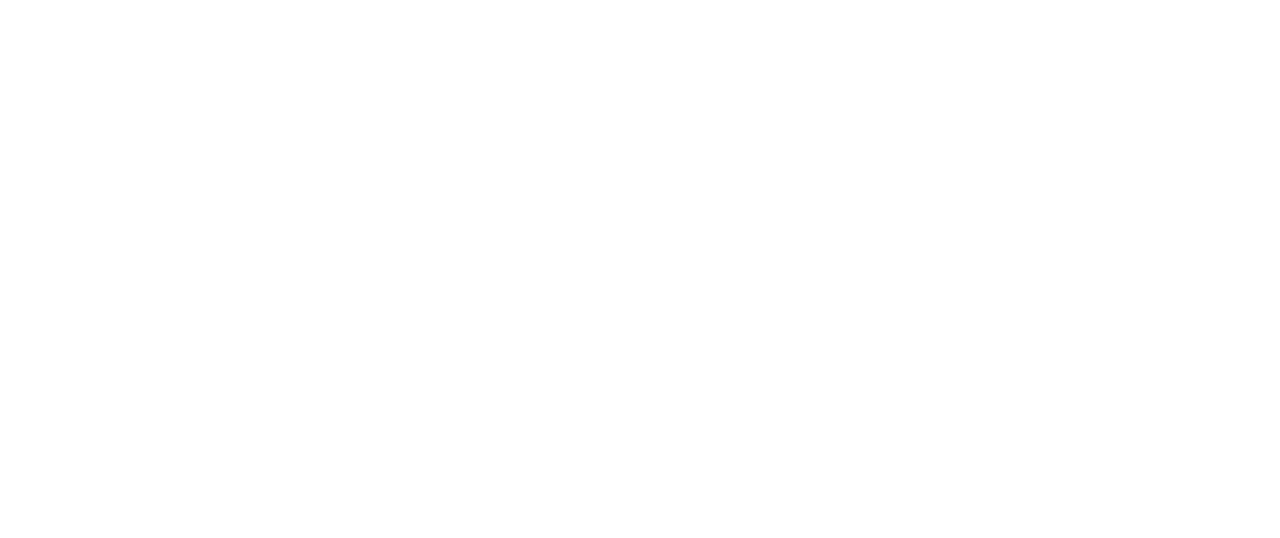
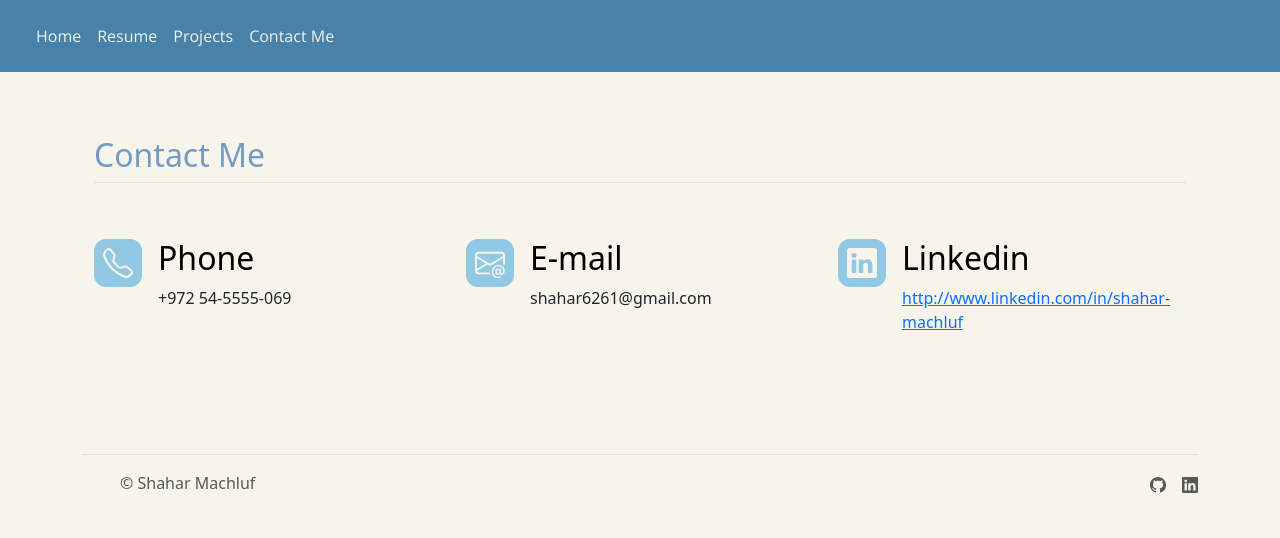
Before and after one commit to ShaharMachluf/Portfolio-Website, a plain HTML site: page contact_me.html in a window 1280 px wide. Drawn offline with nearby package versions, Linux system fonts and the light colour scheme.

Commit message:
contact me finished

```diff
--- a/contact_me.html
+++ b/contact_me.html
@@ -0,0 +1,131 @@
+<!DOCTYPE html>
+<html lang="en">
+<head>
+    <meta charset="UTF-8">
+    <meta name="viewport" content="width=device-width, initial-scale=1.0">
+    <title>Contact Me</title>
+    <link
+      href="https://cdn.jsdelivr.net/npm/bootstrap@5.3.1/dist/css/bootstrap.min.css"
+      rel="stylesheet"
+      integrity="sha384-4bw+/aepP/YC94hEpVNVgiZdgIC5+VKNBQNGCHeKRQN+PtmoHDEXuppvnDJzQIu9"
+      crossorigin="anonymous"
+    />
+    <link href="./style.css" rel="stylesheet" />
+    <link rel="preconnect" href="https://fonts.googleapis.com" />
+    <link rel="preconnect" href="https://fonts.gstatic.com" crossorigin />
+    <link
+      href="https://fonts.googleapis.com/css2?family=Caveat&family=Libre+Baskerville&family=Open+Sans&display=swap"
+      rel="stylesheet"
+    />
+</head>
+<body>
+    <!-- header -->
+    <header class="p-3 mb-3">
+        <div class="container mx-0">
+          <div class="d-flex flex-wrap align-items-center justify-content-center justify-content-lg-start">
+            <ul class="nav col-12 col-lg-auto me-lg-auto mb-2 justify-content-center mb-md-0">
+              <li><a href="./index.html" class="nav-link px-2 header-item">Home</a></li>
+              <li><a href="./resume.html" class="nav-link px-2 header-item">Resume</a></li>
+              <li><a href="./projects.html" class="nav-link px-2 header-item">Projects</a></li>
+              <li><a href="./contact_me.html" class="nav-link px-2 header-item">Contact Me</a></li>
+            </ul>
+          </div>
+        </div>
+      </header>
+
+      <!-- content -->
+      <div class="container px-4 py-5" id="hanging-icons">
+        <h2 class="pb-2 border-bottom">Contact Me</h2>
+        <div class="row g-4 py-5 row-cols-1 row-cols-lg-3">
+          <div class="col d-flex align-items-start">
+            <div class="icon-square text-body-emphasis d-inline-flex align-items-center justify-content-center fs-4 flex-shrink-0 me-3">
+                <svg xmlns="http://www.w3.org/2000/svg" height="30" fill="#F6F4EB" class="bi bi-telephone" viewBox="0 0 16 16">
+                    <path d="M3.654 1.328a.678.678 0 0 0-1.015-.063L1.605 2.3c-.483.484-.661 1.169-.45 1.77a17.568 17.568 0 0 0 4.168 6.608 17.569 17.569 0 0 0 6.608 4.168c.601.211 1.286.033 1.77-.45l1.034-1.034a.678.678 0 0 0-.063-1.015l-2.307-1.794a.678.678 0 0 0-.58-.122l-2.19.547a1.745 1.745 0 0 1-1.657-.459L5.482 8.062a1.745 1.745 0 0 1-.46-1.657l.548-2.19a.678.678 0 0 0-.122-.58L3.654 1.328zM1.884.511a1.745 1.745 0 0 1 2.612.163L6.29 2.98c.329.423.445.974.315 1.494l-.547 2.19a.678.678 0 0 0 .178.643l2.457 2.457a.678.678 0 0 0 .644.178l2.189-.547a1.745 1.745 0 0 1 1.494.315l2.306 1.794c.829.645.905 1.87.163 2.611l-1.034 1.034c-.74.74-1.846 1.065-2.877.702a18.634 18.634 0 0 1-7.01-4.42 18.634 18.634 0 0 1-4.42-7.009c-.362-1.03-.037-2.137.703-2.877L1.885.511z"/>
+                  </svg>
+            </div>
+            <div>
+              <h3 class="fs-2 text-body-emphasis">Phone</h3>
+              <p>+972 54-5555-069</p>
+            </div>
+          </div>
+          <div class="col d-flex align-items-start">
+            <div class="icon-square text-body-emphasis d-inline-flex align-items-center justify-content-center fs-4 flex-shrink-0 me-3">
+                <svg xmlns="http://www.w3.org/2000/svg" height="30" fill="#F6F4EB" class="bi bi-envelope-at" viewBox="0 0 16 16">
+                    <path d="M2 2a2 2 0 0 0-2 2v8.01A2 2 0 0 0 2 14h5.5a.5.5 0 0 0 0-1H2a1 1 0 0 1-.966-.741l5.64-3.471L8 9.583l7-4.2V8.5a.5.5 0 0 0 1 0V4a2 2 0 0 0-2-2H2Zm3.708 6.208L1 11.105V5.383l4.708 2.825ZM1 4.217V4a1 1 0 0 1 1-1h12a1 1 0 0 1 1 1v.217l-7 4.2-7-4.2Z"/>
+                    <path d="M14.247 14.269c1.01 0 1.587-.857 1.587-2.025v-.21C15.834 10.43 14.64 9 12.52 9h-.035C10.42 9 9 10.36 9 12.432v.214C9 14.82 10.438 16 12.358 16h.044c.594 0 1.018-.074 1.237-.175v-.73c-.245.11-.673.18-1.18.18h-.044c-1.334 0-2.571-.788-2.571-2.655v-.157c0-1.657 1.058-2.724 2.64-2.724h.04c1.535 0 2.484 1.05 2.484 2.326v.118c0 .975-.324 1.39-.639 1.39-.232 0-.41-.148-.41-.42v-2.19h-.906v.569h-.03c-.084-.298-.368-.63-.954-.63-.778 0-1.259.555-1.259 1.4v.528c0 .892.49 1.434 1.26 1.434.471 0 .896-.227 1.014-.643h.043c.118.42.617.648 1.12.648Zm-2.453-1.588v-.227c0-.546.227-.791.573-.791.297 0 .572.192.572.708v.367c0 .573-.253.744-.564.744-.354 0-.581-.215-.581-.8Z"/>
+                  </svg>
+            </div>
+            <div>
+              <h3 class="fs-2 text-body-emphasis">E-mail</h3>
+              <p>shahar6261@gmail.com</p>
+            </div>
+          </div>
+          <div class="col d-flex align-items-start">
+            <div class="icon-square text-body-emphasis d-inline-flex align-items-center justify-content-center fs-4 flex-shrink-0 me-3">
+                <svg xmlns="http://www.w3.org/2000/svg" height="30" fill="#F6F4EB" class="bi bi-linkedin" viewBox="0 0 16 16">
+                    <path d="M0 1.146C0 .513.526 0 1.175 0h13.65C15.474 0 16 .513 16 1.146v13.708c0 .633-.526 1.146-1.175 1.146H1.175C.526 16 0 15.487 0 14.854V1.146zm4.943 12.248V6.169H2.542v7.225h2.401zm-1.2-8.212c.837 0 1.358-.554 1.358-1.248-.015-.709-.52-1.248-1.342-1.248-.822 0-1.359.54-1.359 1.248 0 .694.521 1.248 1.327 1.248h.016zm4.908 8.212V9.359c0-.216.016-.432.08-.586.173-.431.568-.878 1.232-.878.869 0 1.216.662 1.216 1.634v3.865h2.401V9.25c0-2.22-1.184-3.252-2.764-3.252-1.274 0-1.845.7-2.165 1.193v.025h-.016a5.54 5.54 0 0 1 .016-.025V6.169h-2.4c.03.678 0 7.225 0 7.225h2.4z"/>
+                  </svg>
+            </div>
+            <div>
+              <h3 class="fs-2 text-body-emphasis">Linkedin</h3>
+              <a href="http://www.linkedin.com/in/shahar-machluf">http://www.linkedin.com/in/shahar-machluf</a>
+            </div>
+          </div>
+        </div>
+      </div>
+
+      <!-- footer -->
+    <div class="container">
+        <footer
+          class="d-flex flex-wrap justify-content-between align-items-center py-3 my-4 border-top"
+        >
+          <div class="col-md-4 d-flex align-items-center">
+            <a
+              href="/"
+              class="mb-3 me-2 mb-md-0 text-body-secondary text-decoration-none lh-1"
+            >
+              <svg class="bi" width="30" height="24">
+                <use xlink:href="#bootstrap"></use>
+              </svg>
+            </a>
+            <span class="mb-3 mb-md-0 text-body-secondary">© Shahar Machluf</span>
+          </div>
+
+          <ul class="nav col-md-4 justify-content-end list-unstyled d-flex">
+            <li class="ms-3">
+              <a
+                class="text-body-secondary"
+                href="https://github.com/ShaharMachluf"
+                ><svg
+                  xmlns="http://www.w3.org/2000/svg"
+                  width="16"
+                  height="16"
+                  fill="currentColor"
+                  class="bi bi-github"
+                  viewBox="0 0 16 16"
+                >
+                  <path
+                    d="M8 0C3.58 0 0 3.58 0 8c0 3.54 2.29 6.53 5.47 7.59.4.07.55-.17.55-.38 0-.19-.01-.82-.01-1.49-2.01.37-2.53-.49-2.69-.94-.09-.23-.48-.94-.82-1.13-.28-.15-.68-.52-.01-.53.63-.01 1.08.58 1.23.82.72 1.21 1.87.87 2.33.66.07-.52.28-.87.51-1.07-1.78-.2-3.64-.89-3.64-3.95 0-.87.31-1.59.82-2.15-.08-.2-.36-1.02.08-2.12 0 0 .67-.21 2.2.82.64-.18 1.32-.27 2-.27.68 0 1.36.09 2 .27 1.53-1.04 2.2-.82 2.2-.82.44 1.1.16 1.92.08 2.12.51.56.82 1.27.82 2.15 0 3.07-1.87 3.75-3.65 3.95.29.25.54.73.54 1.48 0 1.07-.01 1.93-.01 2.2 0 .21.15.46.55.38A8.012 8.012 0 0 0 16 8c0-4.42-3.58-8-8-8z"
+                  /></svg></a>
+            </li>
+            <li class="ms-3">
+              <a
+                class="text-body-secondary"
+                href="http://www.linkedin.com/in/shahar-machluf"
+                ><svg
+                  xmlns="http://www.w3.org/2000/svg"
+                  width="16"
+                  height="16"
+                  fill="currentColor"
+                  class="bi bi-linkedin"
+                  viewBox="0 0 16 16"
+                >
+                  <path
+                    d="M0 1.146C0 .513.526 0 1.175 0h13.65C15.474 0 16 .513 16 1.146v13.708c0 .633-.526 1.146-1.175 1.146H1.175C.526 16 0 15.487 0 14.854V1.146zm4.943 12.248V6.169H2.542v7.225h2.401zm-1.2-8.212c.837 0 1.358-.554 1.358-1.248-.015-.709-.52-1.248-1.342-1.248-.822 0-1.359.54-1.359 1.248 0 .694.521 1.248 1.327 1.248h.016zm4.908 8.212V9.359c0-.216.016-.432.08-.586.173-.431.568-.878 1.232-.878.869 0 1.216.662 1.216 1.634v3.865h2.401V9.25c0-2.22-1.184-3.252-2.764-3.252-1.274 0-1.845.7-2.165 1.193v.025h-.016a5.54 5.54 0 0 1 .016-.025V6.169h-2.4c.03.678 0 7.225 0 7.225h2.4z"
+                  /></svg></a>
+            </li>
+          </ul>
+        </footer>
+      </div>
+</body>
+</html>
--- a/style.css
+++ b/style.css
@@ -40,3 +40,7 @@ h2{
 .date{
     font-style: italic;
 }
+
+.nav-link:hover{
+    color: black;
+}
```
Also changed, not shown: resume.html (+4 -4 lines).
